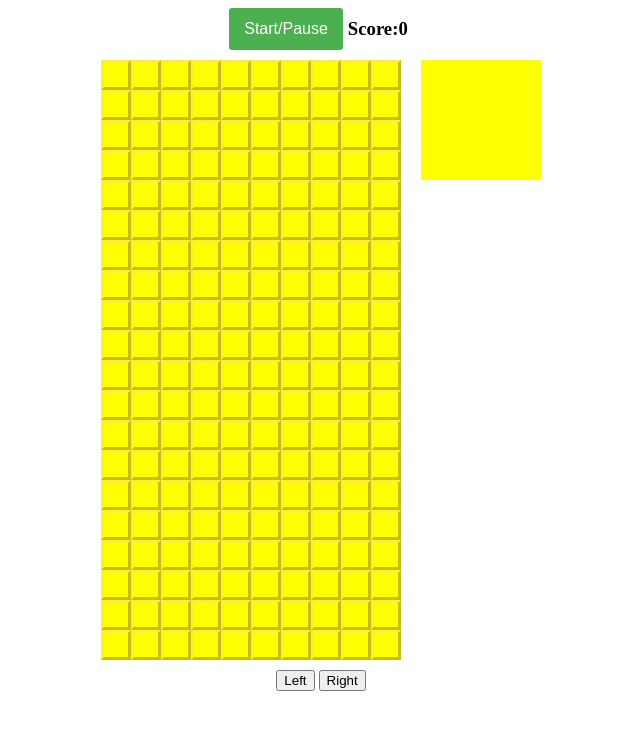
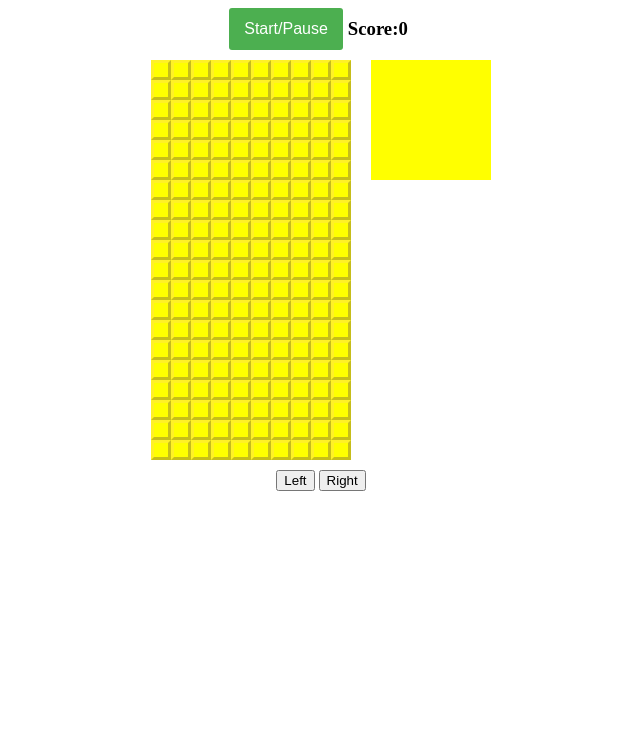
Before and after one commit to abdullah-ayyash/tetris-game, a plain HTML site: page index.html in a window 1280 px wide. Shown: the whole page, without its empty margins (319-959 px from the left). Drawn offline with Linux system fonts and the light colour scheme.

Commit message:
fixed height

```diff
--- a/style.css
+++ b/style.css
@@ -1,6 +1,6 @@
 .grid{
-    height: 600px;
-    width: 300px;
+    height: 400px;
+    width: 200px;
     background-color: yellow;
     display: flex;
     flex-wrap: wrap;
@@ -8,8 +8,8 @@
 }
 
 .grid div{
-    height: 30px;
-    width: 30px;
+    height: 20px;
+    width: 20px;
     box-sizing: border-box;
     border: 3px outset #ffeb3bab
 }
@@ -20,7 +20,7 @@
 }
 
 .grid .unused{
-    border: none;
+    border: none!important;
 }
 #start-btn{
     font-size: 16px;
```
